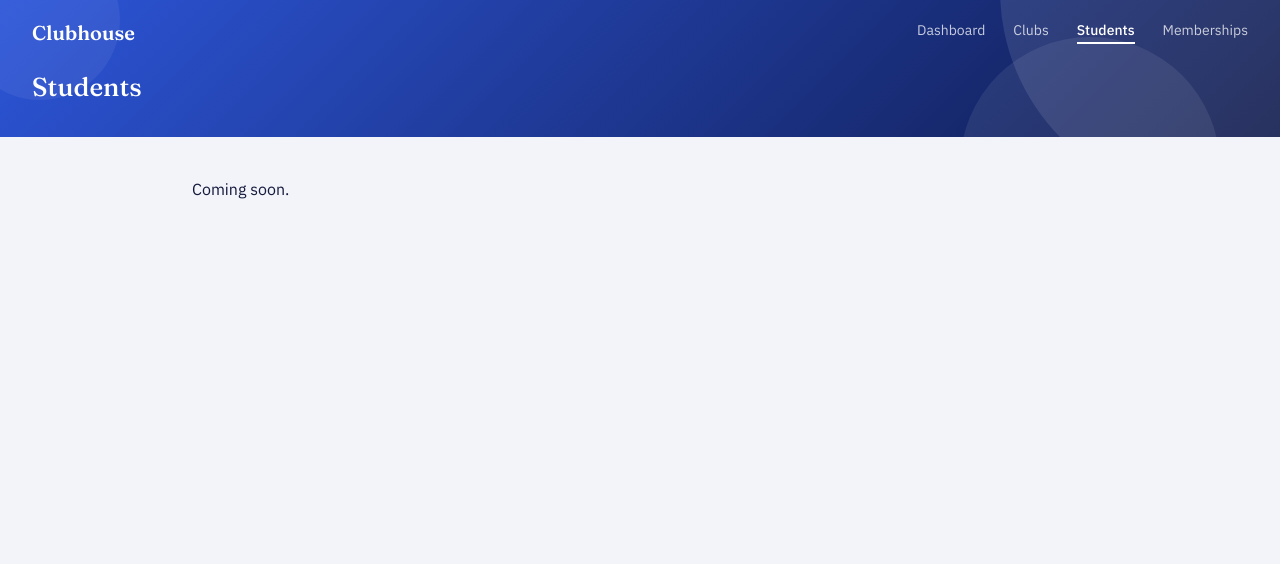
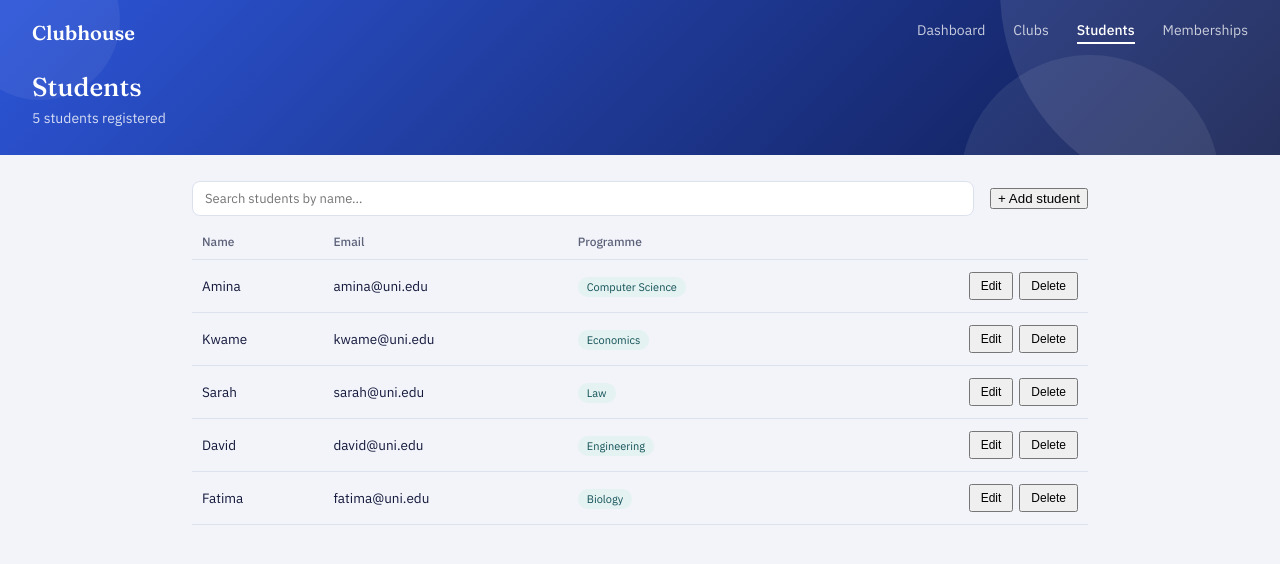
Before and after one commit to Umar-Kamani/school_club_management, a React app in the folder frontend/: page /students in a window 1280 px wide. Shown: the top 564 px of the page. Built offline with nearby package versions, Linux system fonts and the light colour scheme; the HTML template or start-up script is replaced by a standard one.

Commit message:
Built Students page with search and full CRUD

```diff
--- /dev/null
+++ b/frontend/src/pages/Students.css
@@ -0,0 +1,118 @@
+.toolbar {
+  display: flex;
+  align-items: center;
+  justify-content: space-between;
+  gap: 16px;
+  margin-bottom: 18px;
+  flex-wrap: wrap;
+}
+
+.search-input {
+  flex: 1;
+  min-width: 180px;
+  border: 1px solid var(--hairline);
+  border-radius: 8px;
+  padding: 8px 12px;
+  font-size: 13px;
+  font-family: inherit;
+  color: var(--ink);
+}
+
+table {
+  width: 100%;
+  border-collapse: collapse;
+  font-size: 13.5px;
+}
+
+thead th {
+  text-align: left;
+  font-size: 12px;
+  font-weight: 500;
+  color: var(--muted);
+  padding: 0 10px 10px;
+  border-bottom: 1px solid var(--hairline);
+}
+
+tbody td {
+  padding: 12px 10px;
+  border-bottom: 1px solid var(--hairline);
+}
+
+tbody tr:hover {
+  background: var(--mist);
+}
+
+.programme-tag {
+  font-size: 11px;
+  color: var(--teal-text);
+  background: var(--teal-tint);
+  padding: 3px 9px;
+  border-radius: 10px;
+}
+
+.row-actions {
+  display: flex;
+  gap: 6px;
+  justify-content: flex-end;
+}
+
+.actions-col {
+  text-align: right;
+}
+
+.btn.small {
+  padding: 5px 10px;
+  font-size: 12px;
+}
+
+.empty {
+  color: var(--muted);
+  font-size: 14px;
+}
+
+.form-panel {
+  border: 1px dashed var(--hairline);
+  border-radius: 10px;
+  padding: 20px;
+  background: var(--mist);
+}
+
+.form-grid {
+  display: grid;
+  grid-template-columns: 1fr 1fr;
+  gap: 14px;
+  margin-bottom: 14px;
+}
+
+.field label {
+  display: block;
+  font-size: 12px;
+  color: var(--muted);
+  margin-bottom: 5px;
+}
+
+.field input {
+  width: 100%;
+  font-family: inherit;
+  font-size: 13px;
+  padding: 8px 10px;
+  border: 1px solid var(--hairline);
+  border-radius: 6px;
+  background: #fff;
+  color: var(--ink);
+}
+
+.form-error {
+  color: var(--brick);
+  font-size: 12px;
+  margin: -6px 0 12px;
+}
+
+.feedback {
+  background: var(--teal-tint);
+  color: var(--teal-text);
+  font-size: 13px;
+  padding: 10px 14px;
+  border-radius: 8px;
+  margin-bottom: 16px;
+}
--- a/frontend/src/pages/Students.jsx
+++ b/frontend/src/pages/Students.jsx
@@ -1,13 +1,170 @@
+import { useState } from "react";
 import Header from "../components/Header";
+import { students as initialStudents } from "../data/mockData";
+import "./Students.css";
 
 function Students() {
+  const [students, setStudents] = useState(initialStudents);
+  const [searchTerm, setSearchTerm] = useState("");
+
+  const [showForm, setShowForm] = useState(false);
+  const [editingStudent, setEditingStudent] = useState(null); // null = adding new
+  const [formData, setFormData] = useState({ name: "", email: "", programme: "" });
+  const [formError, setFormError] = useState("");
+  const [feedback, setFeedback] = useState("");
+
+  const filteredStudents = students.filter((student) =>
+    student.name.toLowerCase().includes(searchTerm.toLowerCase())
+  );
+
+  function showFeedback(message) {
+    setFeedback(message);
+    setTimeout(() => setFeedback(""), 2500);
+  }
+
+  function openAddForm() {
+    setEditingStudent(null);
+    setFormData({ name: "", email: "", programme: "" });
+    setFormError("");
+    setShowForm(true);
+  }
+
+  function openEditForm(student) {
+    setEditingStudent(student);
+    setFormData({ name: student.name, email: student.email, programme: student.programme });
+    setFormError("");
+    setShowForm(true);
+  }
+
+  function handleDelete(studentId) {
+    setStudents(students.filter((s) => s.student_id !== studentId));
+    showFeedback("Student deleted.");
+  }
+
+  function handleSubmit(e) {
+    e.preventDefault();
+
+    if (!formData.name.trim()) {
+      setFormError("Name cannot be empty.");
+      return;
+    }
+    if (!formData.email.trim()) {
+      setFormError("Email cannot be empty.");
+      return;
+    }
+
+    if (editingStudent) {
+      setStudents(
+        students.map((s) => (s.student_id === editingStudent.student_id ? { ...s, ...formData } : s))
+      );
+      showFeedback("Student updated successfully.");
+    } else {
+      const newStudent = { student_id: Date.now(), ...formData };
+      setStudents([...students, newStudent]);
+      showFeedback("Student added successfully.");
+    }
+
+    setShowForm(false);
+  }
+
   return (
     <>
       <Header>
         <h1>Students</h1>
+        <p>{students.length} students registered</p>
       </Header>
+
       <div className="page-body">
-        <p>Coming soon.</p>
+        {feedback && <div className="feedback">{feedback}</div>}
+
+        <div className="toolbar">
+          <input
+            type="text"
+            className="search-input"
+            placeholder="Search students by name…"
+            value={searchTerm}
+            onChange={(e) => setSearchTerm(e.target.value)}
+          />
+          <button className="btn primary" onClick={openAddForm}>
+            + Add student
+          </button>
+        </div>
+
+        <table>
+          <thead>
+            <tr>
+              <th>Name</th>
+              <th>Email</th>
+              <th>Programme</th>
+              <th></th>
+            </tr>
+          </thead>
+          <tbody>
+            {filteredStudents.map((student) => (
+              <tr key={student.student_id}>
+                <td>{student.name}</td>
+                <td>{student.email}</td>
+                <td>
+                  <span className="programme-tag">{student.programme}</span>
+                </td>
+                <td className="actions-col">
+                  <div className="row-actions">
+                    <button className="btn ghost small" onClick={() => openEditForm(student)}>
+                      Edit
+                    </button>
+                    <button className="btn danger small" onClick={() => handleDelete(student.student_id)}>
+                      Delete
+                    </button>
+                  </div>
+                </td>
+              </tr>
+            ))}
+          </tbody>
+        </table>
+        {filteredStudents.length === 0 && <p className="empty">No students match your search.</p>}
+
+        {showForm && (
+          <>
+            <p className="section-label" style={{ marginTop: "30px" }}>
+              {editingStudent ? "Edit student" : "Add student"}
+            </p>
+            <form className="form-panel" onSubmit={handleSubmit}>
+              <div className="form-grid">
+                <div className="field">
+                  <label>Full name</label>
+                  <input
+                    value={formData.name}
+                    onChange={(e) => setFormData({ ...formData, name: e.target.value })}
+                    placeholder="e.g. John Smith"
+                  />
+                </div>
+                <div className="field">
+                  <label>Email</label>
+                  <input
+                    value={formData.email}
+                    onChange={(e) => setFormData({ ...formData, email: e.target.value })}
+                    placeholder="john@uni.edu"
+                  />
+                </div>
+                <div className="field">
+                  <label>Programme</label>
+                  <input
+                    value={formData.programme}
+                    onChange={(e) => setFormData({ ...formData, programme: e.target.value })}
+                    placeholder="e.g. Computer Science"
+                  />
+                </div>
+              </div>
+              {formError && <p className="form-error">{formError}</p>}
+              <button type="submit" className="btn primary">
+                Save student
+              </button>
+              <button type="button" className="btn ghost" style={{ marginLeft: "8px" }} onClick={() => setShowForm(false)}>
+                Cancel
+              </button>
+            </form>
+          </>
+        )}
       </div>
     </>
   );
```
